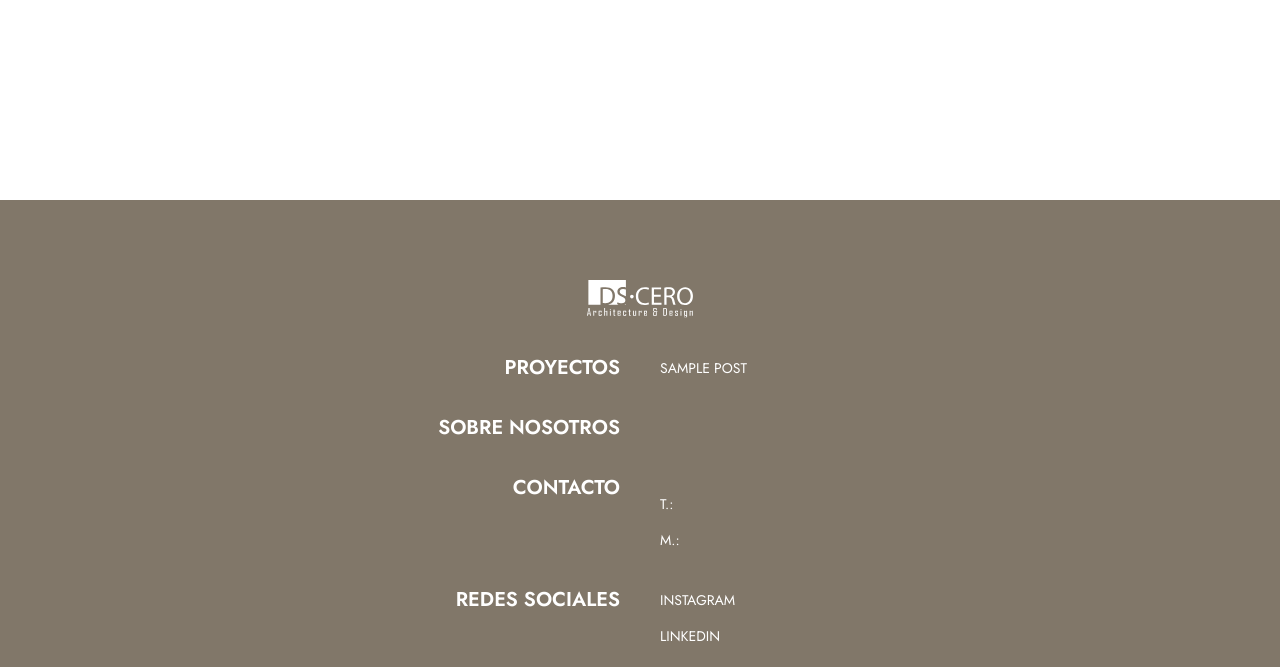
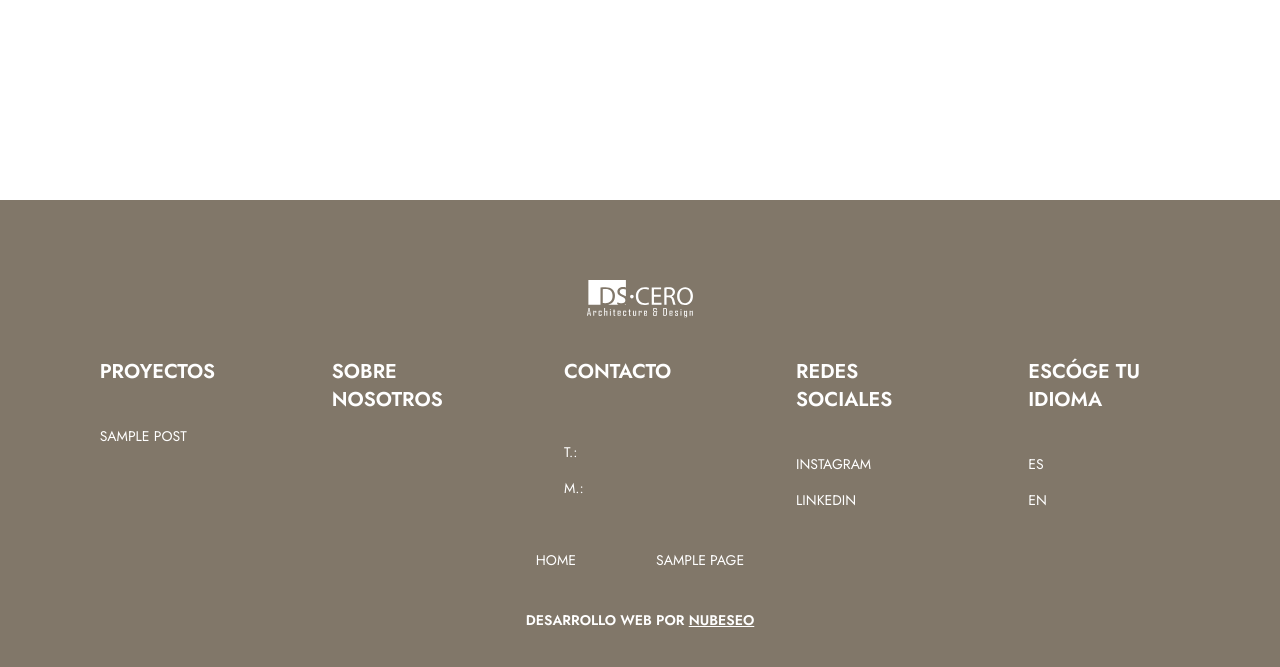
Before and after one commit to rafacobain/dscero-nubedev, a WordPress theme: template themes/ds-cero/front-page.php in a window 1280 px wide. Shown: the part 2000-2667 px from the top of the page. Run offline with PHP 8.4 and a stand-in for WordPress, Linux system fonts and the light colour scheme; the site name, menu and one post (Sample post) are stand-ins, and other content is empty.

Commit message:
Mejora footer

```diff
--- a/themes/ds-cero/css/app.css
+++ b/themes/ds-cero/css/app.css
@@ -747,6 +747,9 @@ video {
 .flex-col-reverse{
     flex-direction: column-reverse;
 }
+.flex-wrap{
+    flex-wrap: wrap;
+}
 .items-start{
     align-items: flex-start;
 }
@@ -1229,8 +1232,20 @@ form input[type="submit"]:hover{
     justify-content: center;
     gap: 1rem;
     text-align: center;
-    font-weight: 600;
     text-transform: uppercase;
+}
+@media (min-width: 600px){
+
+    #legal ul{
+        flex-direction: row;
+        gap: 2.5rem;
+    }
+}
+@media (min-width: 960px){
+
+    #legal ul{
+        gap: 5rem;
+    }
 }
 .grid-a:hover{
     --tw-bg-opacity: 0.7;
@@ -1410,10 +1425,6 @@ form input[type="submit"]:hover{
         text-align: start;
     }
 
-    .sm\:text-end{
-        text-align: end;
-    }
-
     .sm\:text-3xl{
         font-size: 1.875rem;
         line-height: 2.25rem;
@@ -1424,6 +1435,11 @@ form input[type="submit"]:hover{
         line-height: 1.5rem;
     }
 
+    .sm\:text-lg{
+        font-size: 1.125rem;
+        line-height: 1.75rem;
+    }
+
     .sm\:text-sm{
         font-size: 0.875rem;
         line-height: 1.25rem;
@@ -1432,11 +1448,6 @@ form input[type="submit"]:hover{
     .sm\:text-xl{
         font-size: 1.25rem;
     }
-
-    .sm\:text-lg{
-        font-size: 1.125rem;
-        line-height: 1.75rem;
-    }
 }
 @media (min-width: 782px){
 
@@ -1460,10 +1471,6 @@ form input[type="submit"]:hover{
 }
 @media (min-width: 960px){
 
-    .lg\:min-h-screen{
-        min-height: 100vh;
-    }
-
     .lg\:w-1\/2{
         width: 50%;
     }
@@ -1476,6 +1483,10 @@ form input[type="submit"]:hover{
         width: 25%;
     }
 
+    .lg\:w-1\/5{
+        width: 20%;
+    }
+
     .lg\:grid-cols-2{
         grid-template-columns: repeat(2, minmax(0, 1fr));
     }
@@ -1484,12 +1495,20 @@ form input[type="submit"]:hover{
         flex-direction: row;
     }
 
+    .lg\:flex-nowrap{
+        flex-wrap: nowrap;
+    }
+
     .lg\:justify-between{
         justify-content: space-between;
     }
 
     .lg\:gap-0{
         gap: 0px;
+    }
+
+    .lg\:gap-10{
+        gap: 2.5rem;
     }
 
     .lg\:gap-20{
@@ -1501,11 +1520,6 @@ form input[type="submit"]:hover{
         padding-right: 5rem;
     }
 
-    .lg\:px-24{
-        padding-left: 6rem;
-        padding-right: 6rem;
-    }
-
     .lg\:px-40{
         padding-left: 10rem;
         padding-right: 10rem;
@@ -1516,6 +1530,10 @@ form input[type="submit"]:hover{
         padding-bottom: 5rem;
     }
 
+    .lg\:text-start{
+        text-align: start;
+    }
+
     .lg\:text-5xl{
         font-size: 3rem;
         line-height: 1;
@@ -1524,6 +1542,10 @@ form input[type="submit"]:hover{
     .lg\:text-lg{
         font-size: 1.125rem;
         line-height: 1.75rem;
+    }
+
+    .lg\:text-xl{
+        font-size: 1.25rem;
     }
 
     .lg\:opacity-60{
@@ -1574,12 +1596,8 @@ form input[type="submit"]:hover{
         flex-direction: row-reverse;
     }
 
-    .xl\:items-end{
-        align-items: flex-end;
-    }
-
-    .xl\:justify-end{
-        justify-content: flex-end;
+    .xl\:gap-20{
+        gap: 5rem;
     }
 
     .xl\:p-20{
@@ -1592,11 +1610,6 @@ form input[type="submit"]:hover{
 
     .xl\:p-8{
         padding: 2rem;
-    }
-
-    .xl\:px-32{
-        padding-left: 8rem;
-        padding-right: 8rem;
     }
 
     .xl\:px-4{
--- a/themes/ds-cero/footer.php
+++ b/themes/ds-cero/footer.php
@@ -30,16 +30,18 @@ $proyectos_query = new WP_Query($args);
 
 <?php do_action('ds_cero_content_after'); ?>
 
-<footer id="colophon" class="site-footer bg-ds-grey w-full lg:min-h-screen flex flex-col items-center justify-center gap-10 text-white py-10 lg:py-20 text-xs xl:text-sm 2xl:text-base" role="contentinfo">
+<footer id="colophon" class="site-footer bg-ds-grey w-full flex flex-col items-center justify-center gap-10 text-white py-10 lg:py-20 text-xs xl:text-sm 2xl:text-base" role="contentinfo">
 	<?php do_action('ds_cero_footer'); ?>
 
 	<img src="<?= $logo ?>" class="w-1/6 sm:w-1/12">
 
-	<div class="w-full gap-10 flex flex-row justify-center">
-		<div class="text-end font-semibold w-full text-xl">
+
+	<div class="flex flex-row items-start justify-center gap-10 xl:gap-20 flex-wrap lg:flex-nowrap">
+		<div class="w-full sm:w-1/4 lg:w-1/5 gap-6 lg:gap-10 flex flex-col justify-center flex-start">
+			<div class="font-semibold w-full text-lg lg:text-xl text-center lg:text-start">
 				<a href="<?= __("/proyectos/", "dscero") ?>"><?= __("PROYECTOS", "dscero") ?></a>
 			</div>
-		<div class="text-start flex flex-col gap-4 w-full uppercase">
+			<div class="text-center lg:text-start flex flex-col gap-4 w-full uppercase">
 				<?php
 				if ($proyectos_query->have_posts()) :
 					// Bucle para recorrer los posts encontrados
@@ -55,42 +57,43 @@ $proyectos_query = new WP_Query($args);
 			</div>
 		</div>
 
-	<div class="w-full gap-10 flex flex-row justify-center">
-		<div class="text-end font-semibold w-full text-xl">
+		<div class="w-full sm:w-1/4 lg:w-1/5 gap-6 lg:gap-10 flex flex-col justify-center">
+			<div class="font-semibold w-full text-lg lg:text-xl text-center lg:text-start">
 				<a href="<?= __("/sobre-nosotros/", "dscero") ?>"><?= __("SOBRE NOSOTROS", "dscero") ?></a>
 			</div>
-		<div class="text-start flex flex-col gap-4 w-full">
+			<div class="text-center lg:text-start flex flex-col gap-4 w-full">
 			</div>
 		</div>
 
-	<div class="w-full gap-10 flex flex-row justify-center">
-		<div class="text-end font-semibold w-full text-xl">
+		<div class="w-full sm:w-1/4 lg:w-1/5 gap-6 lg:gap-10 flex flex-col justify-center">
+			<div class="font-semibold w-full text-lg lg:text-xl text-center lg:text-start">
 				<a href="<?= __("/contacto/", "dscero") ?>"><?= __("CONTACTO", "dscero") ?></a>
 			</div>
-		<div class="text-start flex flex-col gap-4 w-full uppercase">
+			<div class="text-center lg:text-start flex flex-col gap-4 w-full uppercase">
 				<a class="lowercase" href="<?= $correo["url"] ?>"><?= $correo["title"] ?></a>
 				<a href="<?= $fijo["url"] ?>">T.: <?= $fijo["title"] ?></a>
 				<a href="<?= $movil["url"] ?>">M.: <?= $movil["title"] ?></a>
 			</div>
 		</div>
 
-	<div class="w-full gap-10 flex flex-row justify-center">
-		<div class="text-end font-semibold w-full text-xl">
+		<div class="w-full sm:w-1/4 lg:w-1/5 gap-6 lg:gap-10 flex flex-col justify-center">
+			<div class="font-semibold w-full text-lg lg:text-xl text-center lg:text-start">
 				<span><?= __("REDES SOCIALES", "dscero") ?></span>
 			</div>
-		<div class="text-start flex flex-col gap-4 w-full uppercase">
+			<div class="text-center lg:text-start flex flex-col gap-4 w-full uppercase">
 				<a href="<?= $instagram["url"] ?>" target="_blank">Instagram</a>
 				<a href="<?= $linkedin["url"] ?>" target="_blank">Linkedin</a>
 			</div>
 		</div>
 
-	<div class="w-full gap-10 flex flex-row justify-center">
-		<div class="text-end font-semibold w-full text-xl">
+		<div class="w-full sm:w-1/4 lg:w-1/5 gap-6 lg:gap-10 flex flex-col justify-center">
+			<div class="font-semibold w-full text-lg lg:text-xl text-center lg:text-start">
 				<span><?= __("ESCÓGE TU IDIOMA", "dscero") ?></span>
 			</div>
-		<div class="text-start flex flex-col gap-4 w-full">
+			<div class="text-center lg:text-start flex flex-col gap-4 w-full">
 				<span>ES</span>
 				<span>EN</span>
+			</div>
 		</div>
 	</div>
 
@@ -105,13 +108,14 @@ $proyectos_query = new WP_Query($args);
 		?>
 	</div>
 
+
+	<?php if (is_front_page()) : ?>
 		<div class="flex items-center justify-center font-semibold uppercase">
-		<?php if (is_front_page()) : ?>
 			<a target="_blank" href="https://nubeseo.es/">Desarrollo web por <span class="underline">NubeSEO</span></a>
+		</div>
 	<?php endif; ?>
-	</div>
 
-	<img src="<?= $kitDigital ?>" class="w-4/5 sm:w-1/2 lg:w-1/3">
+	<img src="<?= $kitDigital ?>" class="w-4/5 sm:w-1/2 lg:w-1/4">
 </footer>
 
 </div>
--- a/themes/ds-cero/resources/css/custom.css
+++ b/themes/ds-cero/resources/css/custom.css
@@ -127,7 +127,7 @@ form{
 }
 
 #legal ul{
-    @apply flex flex-col items-center justify-center text-center gap-4 font-semibold uppercase;
+    @apply flex flex-col sm:flex-row items-center justify-center text-center gap-4 sm:gap-10 lg:gap-20 uppercase;
 }
 
 .grid-a{
```
Also changed, not shown: themes/ds-cero/css/editor-style.css (+33 -55 lines), uploads/2024/02/ds-cero-1235x1536.jpg (added), uploads/2024/02/ds-cero-150x150.jpg (added), uploads/2024/02/ds-cero-241x300.jpg (added), uploads/2024/02/ds-cero-768x956.jpg (added), uploads/2024/02/ds-cero-823x1024.jpg (added), uploads/2024/02/ds-cero.jpg (added). Lines whose indentation alone changed are shown as unchanged.
